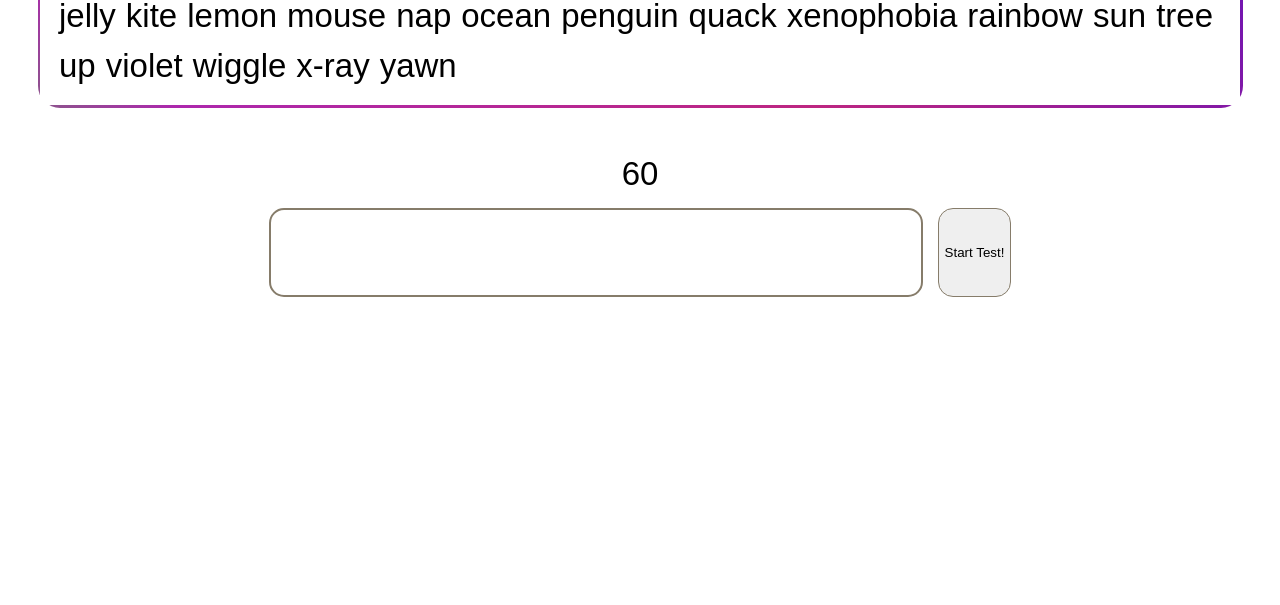
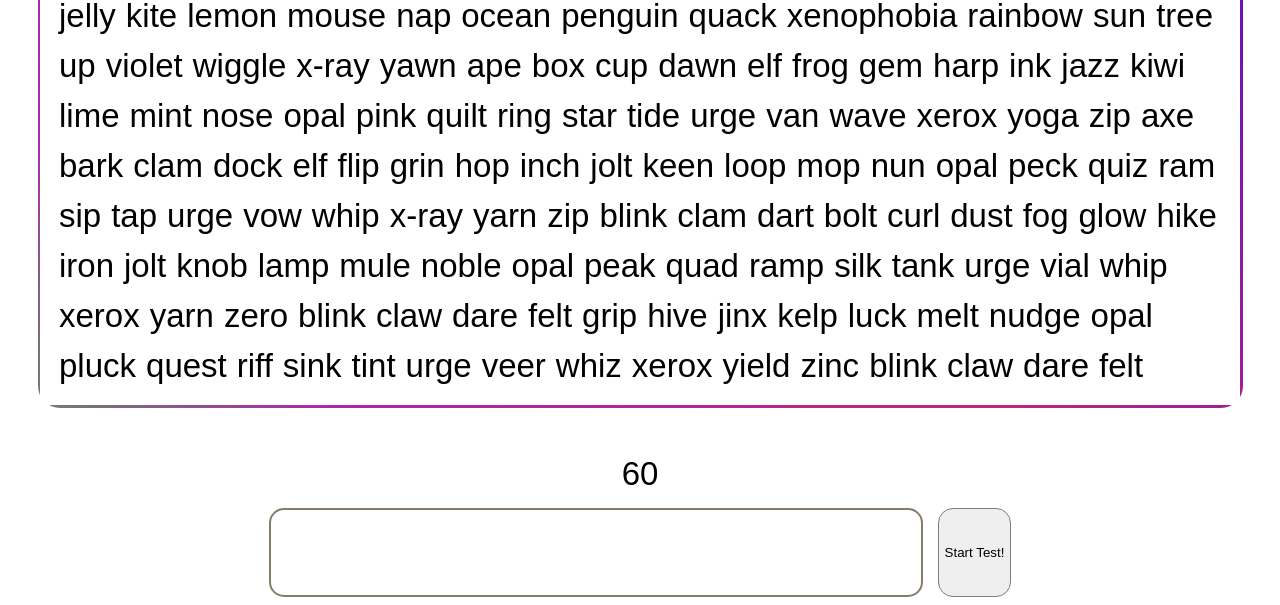
Before and after one commit to AlexSvistunov/typing-speed, a plain HTML site: page index.html in a window 1280 px wide. Shown: the part 241-846 px from the top of the page. Before the commit the page ends 800 px from the top, so only its background shows below. Drawn offline with Linux system fonts and the light colour scheme; a web font is replaced by a local one.

Commit message:
added words + wpm count

```diff
--- a/index.html
+++ b/index.html
@@ -39,7 +39,8 @@
   <div class="modal-result">
     <div class="modal-result__wrapper">
       <p class="right-answers">Number of the right answers</p>
-      <div class="wrong-answers">Number of the wrong answers</div>
+      <p class="wrong-answers">Number of the wrong answers</p>
+      <p class="wpm-result">WPM</p>
     </div>
   </div>
 
--- a/script.js
+++ b/script.js
@@ -1,15 +1,39 @@
-const words = ['jump','yearn','zenith','apple','banana','cat','dog','elephant','flower','green','happy','ice-cream','kind','laugh','moon','nice','orange','play','quiet','red','smile','train','umbrella','violet','water','xylophone','yellow','zebra','ball','candy','dance','egg','fun','guitar','hat','island','jelly','kite','lemon','mouse','nap','ocean','penguin','quack','xenophobia','rainbow','sun','tree','up','violet','wiggle','x-ray','yawn'];
+const words = [
+  'jump', 'yearn', 'zenith', 'apple', 'banana', 'cat', 'dog', 'elephant', 'flower', 'green',
+  'happy', 'ice-cream', 'kind', 'laugh', 'moon', 'nice', 'orange', 'play', 'quiet', 'red',
+  'smile', 'train', 'umbrella', 'violet', 'water', 'xylophone', 'yellow', 'zebra', 'ball',
+  'candy', 'dance', 'egg', 'fun', 'guitar', 'hat', 'island', 'jelly', 'kite', 'lemon',
+  'mouse', 'nap', 'ocean', 'penguin', 'quack', 'xenophobia', 'rainbow', 'sun', 'tree',
+  'up', 'violet', 'wiggle', 'x-ray', 'yawn', 'ape', 'box', 'cup', 'dawn', 'elf',
+  'frog', 'gem', 'harp', 'ink', 'jazz', 'kiwi', 'lime', 'mint', 'nose', 'opal',
+  'pink', 'quilt', 'ring', 'star', 'tide', 'urge', 'van', 'wave', 'xerox', 'yoga',
+  'zip', 'axe', 'bark', 'clam', 'dock', 'elf', 'flip', 'grin', 'hop', 'inch',
+  'jolt', 'keen', 'loop', 'mop', 'nun', 'opal', 'peck', 'quiz', 'ram', 'sip',
+  'tap', 'urge', 'vow', 'whip', 'x-ray', 'yarn', 'zip', 'blink', 'clam', 'dart',
+  'bolt', 'curl', 'dust', 'fog', 'glow', 'hike', 'iron', 'jolt', 'knob', 'lamp',
+  'mule', 'noble', 'opal', 'peak', 'quad', 'ramp', 'silk', 'tank', 'urge', 'vial',
+  'whip', 'xerox', 'yarn', 'zero', 'blink', 'claw', 'dare', 'felt', 'grip', 'hive',
+  'jinx', 'kelp', 'luck', 'melt', 'nudge', 'opal', 'pluck', 'quest', 'riff', 'sink',
+  'tint', 'urge', 'veer', 'whiz', 'xerox', 'yield', 'zinc', 'blink', 'claw', 'dare', 'felt'
+];
+
+//как с кнопкой показать еще сделать. когда пользователь приближается уже, то добавлять слова с анимашкой
+
+
 const wordsOut = document.querySelector('.typing-test__words');
 const field = document.querySelector('.input');
 const startTest = document.querySelector('.button-start');
 const timerMinutes = document.querySelector('.timer__minutes');
 const timerSeconds = document.querySelector('.timer__seconds');
 const modalResult = document.querySelector('.modal-result');
+const wpmResult = document.querySelector('.wpm-result');
 let currentIndex = 0;
 let functionTimerStarted = false;
 let functionTimerEnded;
 let amountOfCorrectWords = 0;
 let amountOfWrongWords = 0;
+
+
 
 function renderWords() {
   for(let word of words) {
@@ -22,6 +46,7 @@ function renderWords() {
 renderWords();
 
 const arrayOfSpans = Array.from(wordsOut.childNodes);
+
 
 field.addEventListener('click', () => {
   if(!functionTimerStarted) {
@@ -38,7 +63,7 @@ field.addEventListener('input', () => {
 });
 
 field.addEventListener('keydown', (e) => {
-  if(e.key === ' ') {
+  if(field.value !== '' && e.key === ' ') {
     typingCheck(field)
     currentIndex++
     setTimeout(() => {
@@ -98,6 +123,8 @@ function timer(seconds) {
       const initialText2 = document.querySelector('.wrong-answers').textContent;
       document.querySelector('.wrong-answers').textContent = initialText2 + " : " + amountOfWrongWords;
       modalResult.classList.add('modal-result--active');
+      const wpm = (amountOfCorrectWords * seconds);
+      wpmResult.textContent = `WPM: ${wpm}`;
 
     }
   }, 1000)
```
